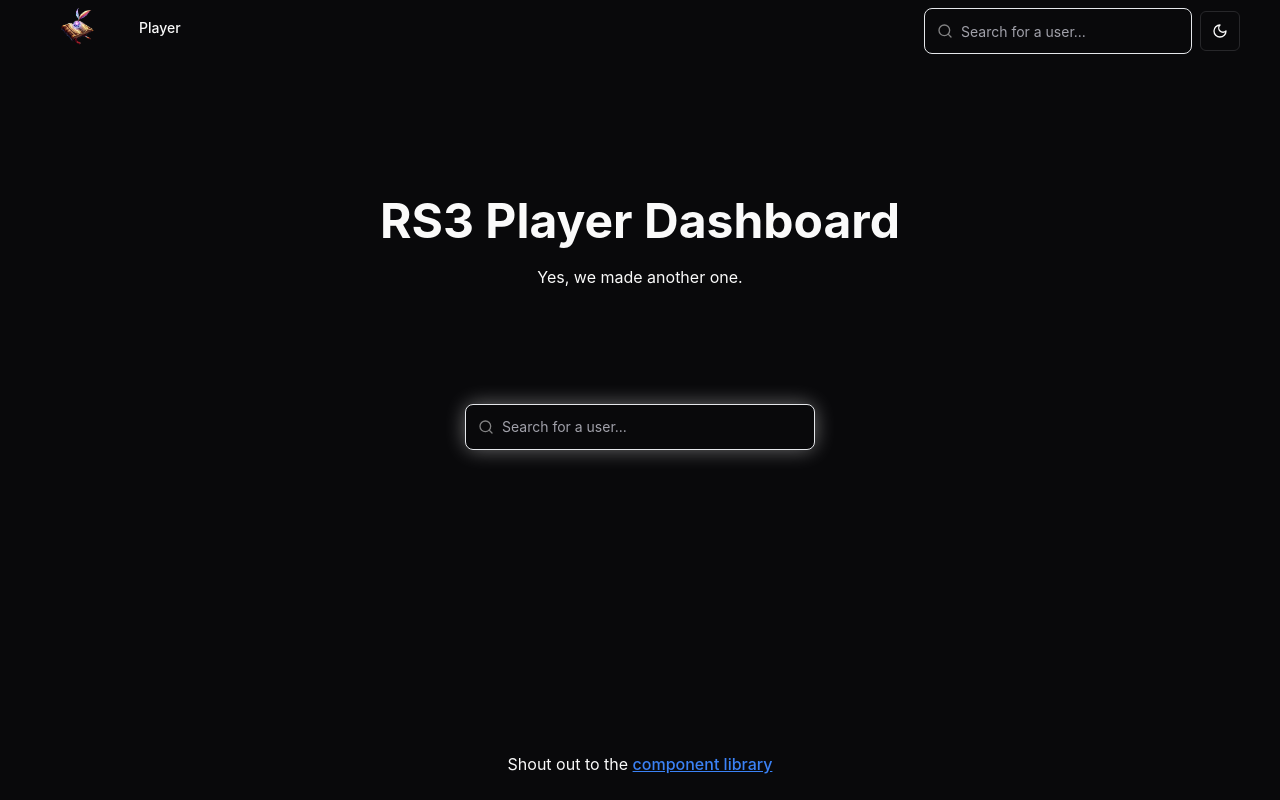
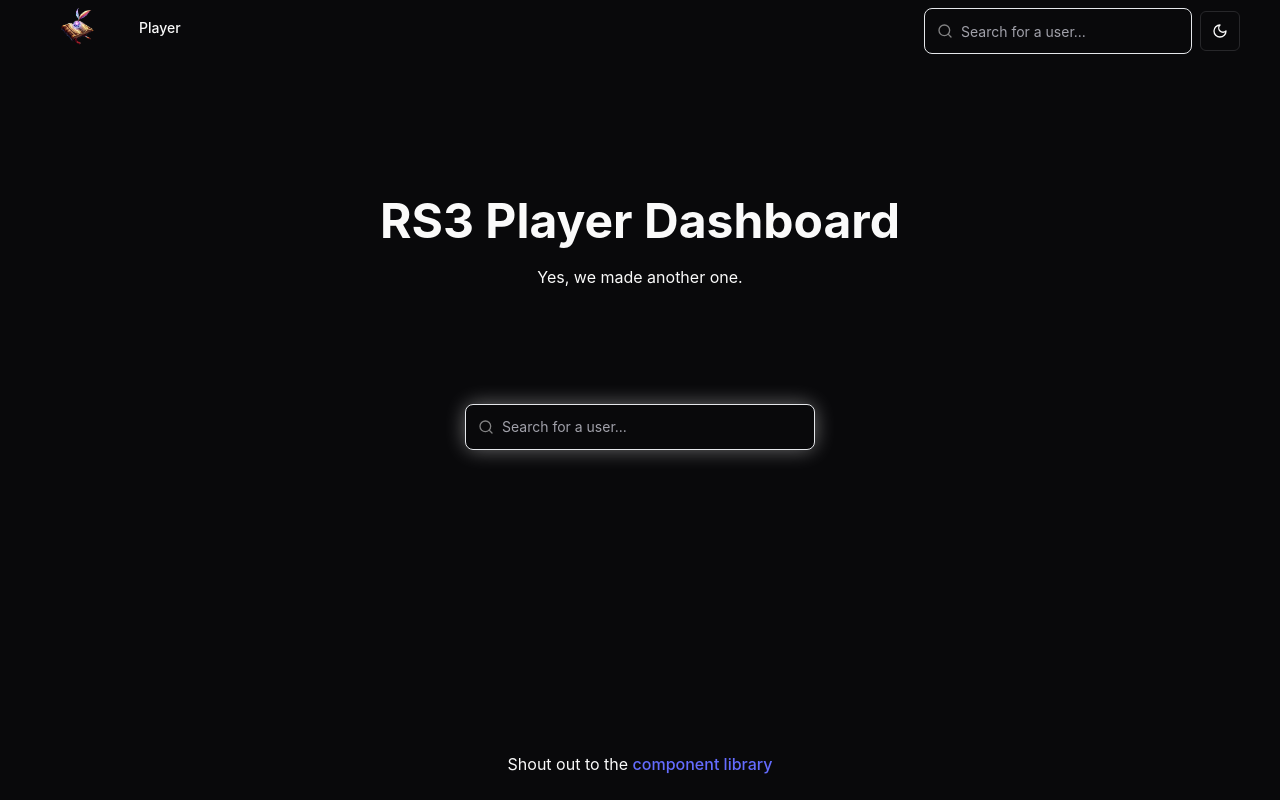
Before and after one commit to TheJoshJ/RS3PD, a React (Vite) app: page / in a window 1280 px wide. Built offline with nearby package versions, Linux system fonts and the light colour scheme.

Commit message:
fixed links

```diff
--- a/src/pages/home/Home.tsx
+++ b/src/pages/home/Home.tsx
@@ -24,7 +24,8 @@
           Shout out to the{" "}
           <a
             href={"https://ui.shadcn.com/"}
-            className="text-blue-500 underline"
+            target="_blank"
+            rel="noopener noreferrer"
           >
             component library
           </a>
--- a/src/pages/player/Player.tsx
+++ b/src/pages/player/Player.tsx
@@ -146,7 +146,8 @@
             <p>Looks like that player doesn't have their stats public!</p>
           </div>
           <div>
-            If this is your account, you can enable them <a href="GIMJoshJ">here.</a>
+            If this is your account, you can enable them on{" "}
+            <a href="https://account.runescape.com" target="_blank" rel="noopener noreferrer">Runescape Account</a> page.
           </div>
         </div>
       )}
```
